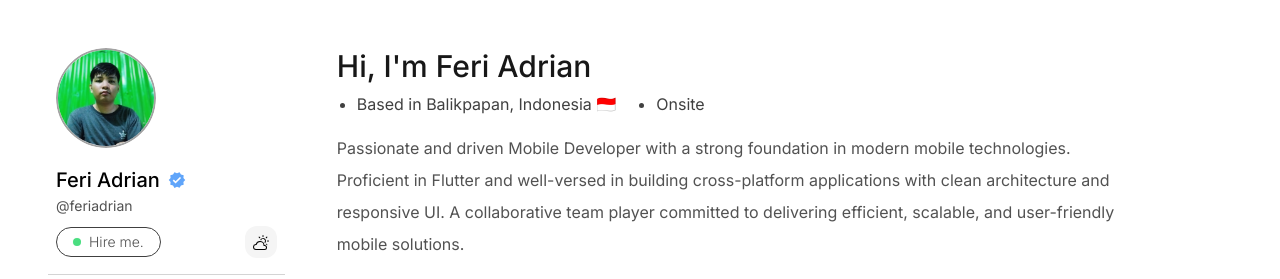
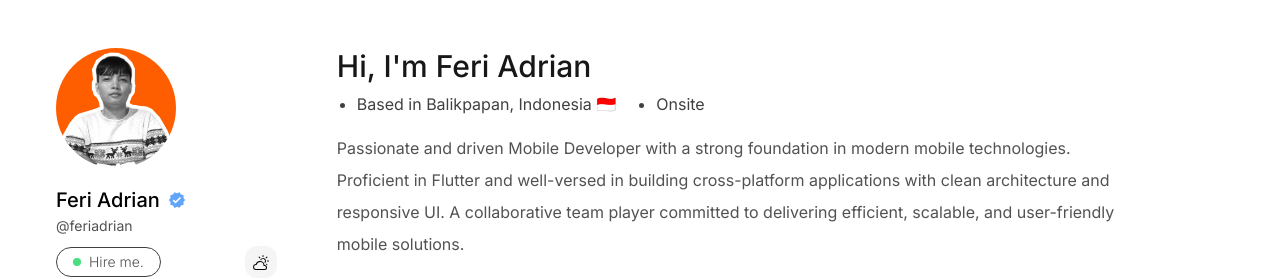
Before and after one commit to feriadrian/feriadrian.site, a Next.js app: page / in a window 1280 px wide. Shown: the top 279 px of the page. Built offline with nearby package versions, Linux system fonts and the light colour scheme; no server answers.

Commit message:
update foto profile

```diff
--- a/common/components/elements/Image.tsx
+++ b/common/components/elements/Image.tsx
@@ -25,7 +25,7 @@ const Image = (props: ImageProps) => {
           "duration-700 ease-in-out",
           isLoading
             ? "scale-[1.02] blur-xl grayscale"
-            : "scale-100 blur-0 grayscale-0",
+            : "scale-125 blur-0 grayscale-0",
           rounded,
           className,
         )}
--- a/common/components/layouts/sidebar/ProfileHeader.tsx
+++ b/common/components/layouts/sidebar/ProfileHeader.tsx
@@ -23,9 +23,9 @@ const ProfileHeader = ({ expandMenu, imageSize }: ProfileHeaderProps) => {
     >
       {/* Bermasalah (bug) */}
       <Image
-        src={"/images/Feri-Adrian.jpeg"}
-        width={expandMenu ? 80 : imageSize}
-        height={expandMenu ? 80 : imageSize}
+        src={"/images/Feri-Adrian-2.jpeg"}
+        width={expandMenu ? 80 : imageSize + 20}
+        height={expandMenu ? 80 : imageSize + 20}
         alt="Feri Adrian"
         className="aspect-square object-cover border-2 border-neutral-400 dark:border-neutral-600 lg:hover:scale-105"
         rounded="rounded-full"
```
Also changed, not shown: public/images/Feri-Adrian-2.jpeg (added).
